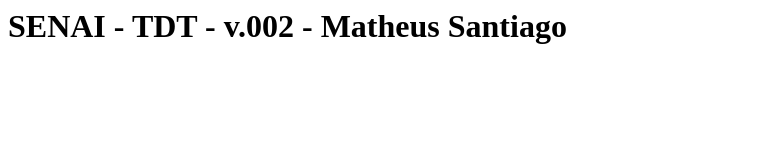
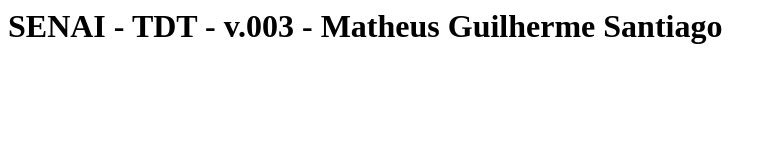
Before and after one commit to matheussantiago12/senai-tdt-2022, a plain HTML site: page index.html in a window 1280 px wide. Shown: the whole page, without its empty margins (0-776 px from the left). Drawn offline with Linux system fonts and the light colour scheme.

Commit message:
Update index.html

```diff
--- a/index.html
+++ b/index.html
@@ -1,3 +1,3 @@
 <html>
-  <h1> SENAI - TDT - v.002 - Matheus Santiago </h1>
+  <h1> SENAI - TDT - v.003 - Matheus Guilherme Santiago </h1>
 </html>
```
